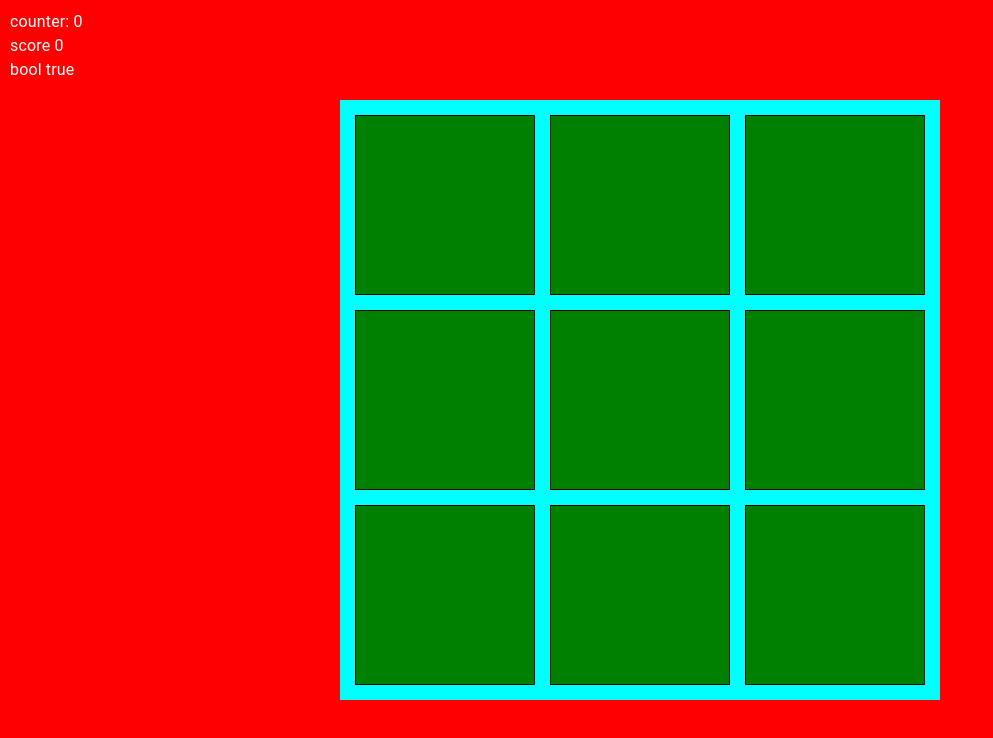
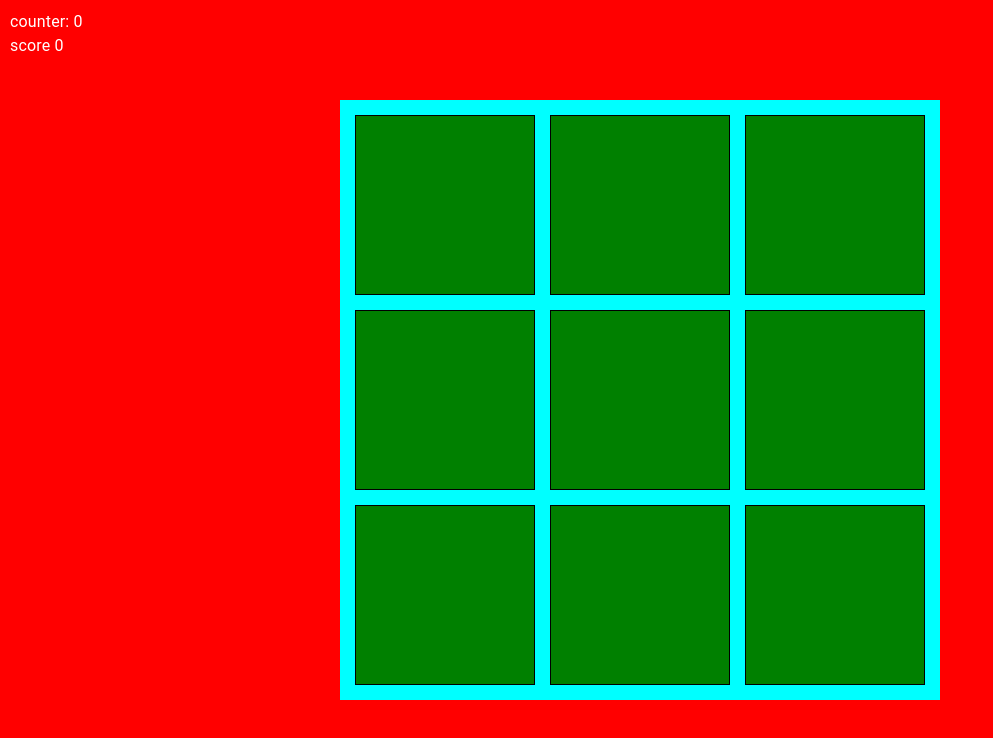
Before and after one commit to mauricioaznar/react-whac-a-mole, a React (Create React App) app: page / in a window 1280 px wide. Shown: the top 738 px of the page, without its empty margins (0-993 px from the left). Built offline with nearby package versions, Linux system fonts and the light colour scheme.

Commit message:
initial set up

```diff
--- a/src/App.tsx
+++ b/src/App.tsx
@@ -61,9 +61,6 @@ function App() {
                 />
 
                 <Box>score { score } </Box>
-                <Box>
-                    bool { swtchRef.current.toString() }
-                </Box>
             </Box>
             <Box className={'layout'}>
                 <Box className={'box-container'}>
```
